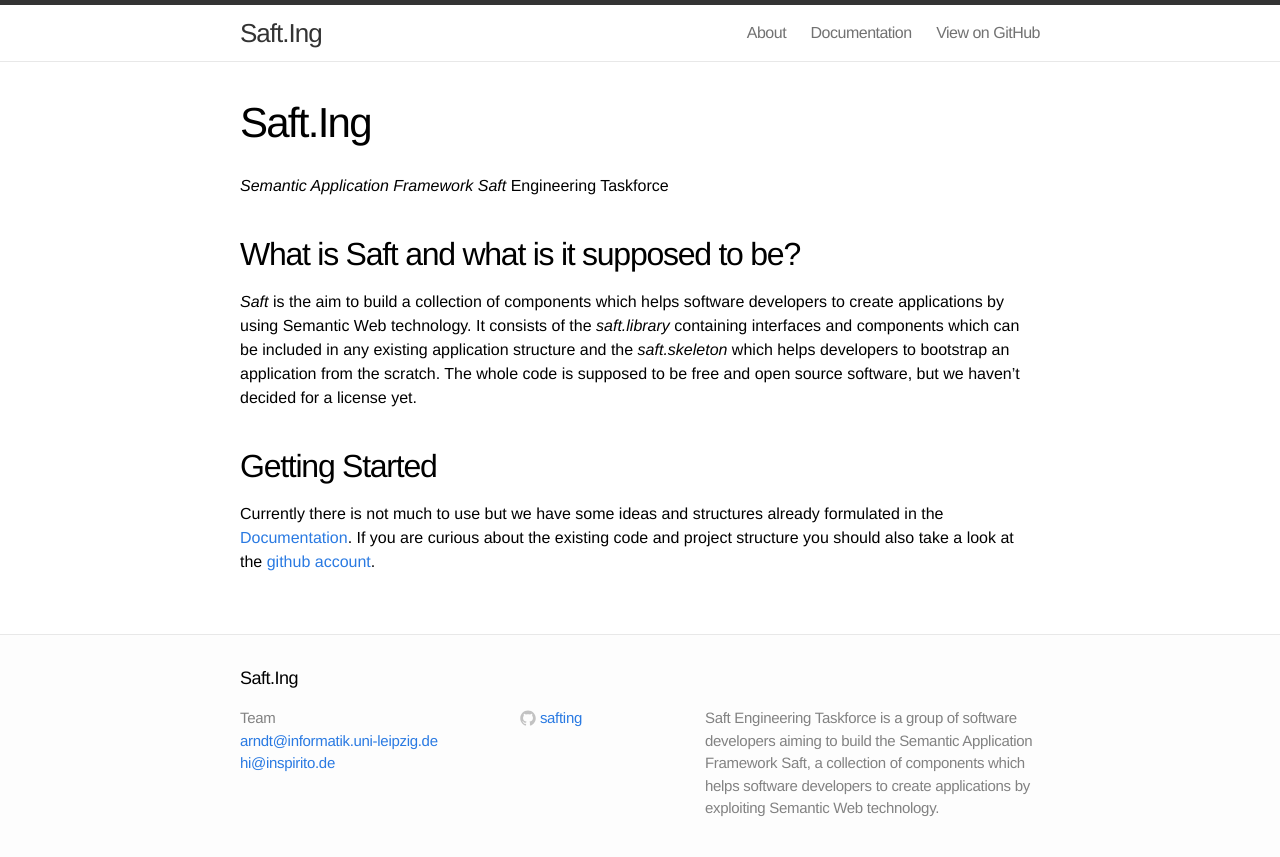
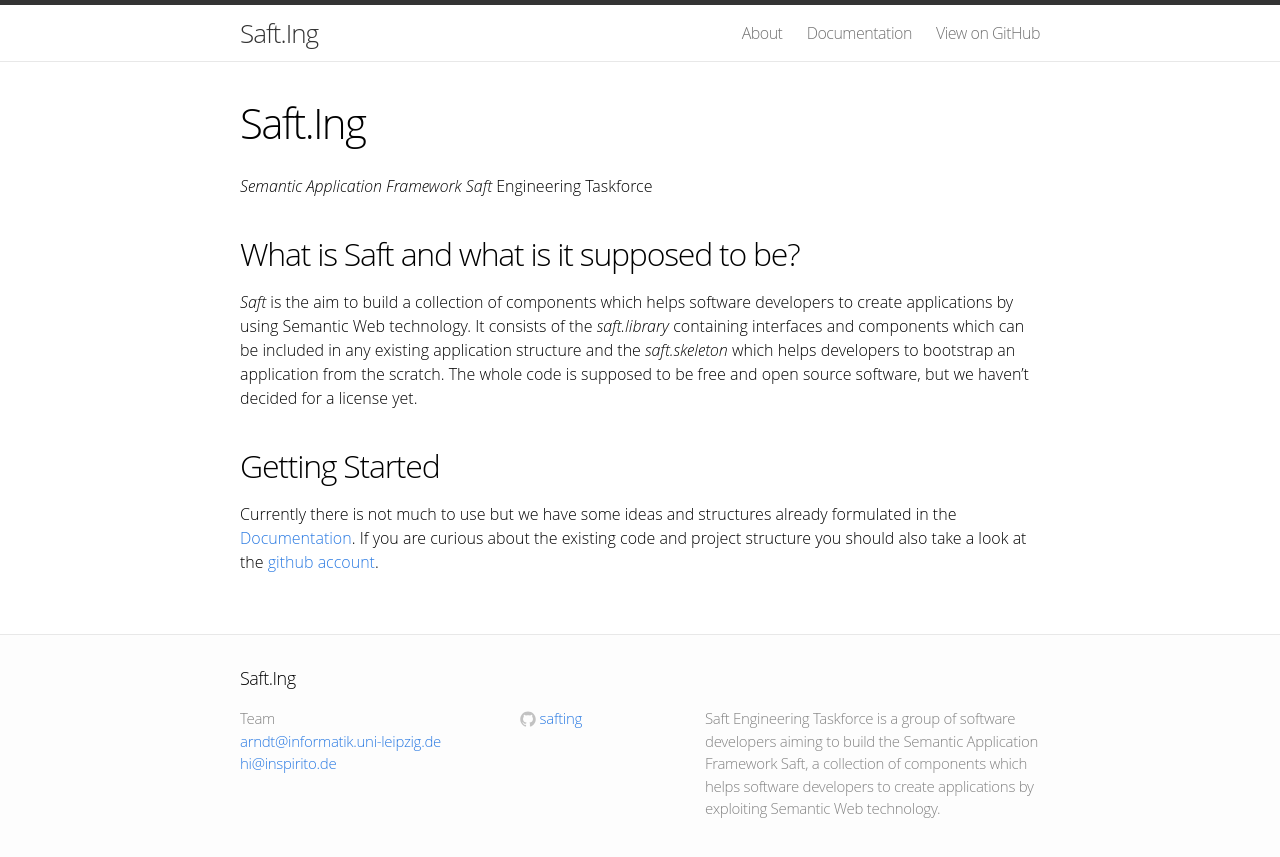
Before and after one commit to SaftIng/safting.github.io, a Jekyll site: the page built from index.md, in a window 1280 px wide. Shown: the top 857 px of the page. Built offline with Jekyll 4.4.1, drawn with Linux system fonts in a browser that asks for light colours.

Commit message:
Set font to Open Sans

```diff
--- a/css/main.css
+++ b/css/main.css
@@ -9,7 +9,7 @@
 html, body { height: 100%; }
 
 body {
-  font-family: Helvetica, Arial, sans-serif;
+  font-family: Open Sans, Helvetica, Arial, sans-serif;
   font-size: 16px;
   line-height: 1.5;
   font-weight: 300;
```
